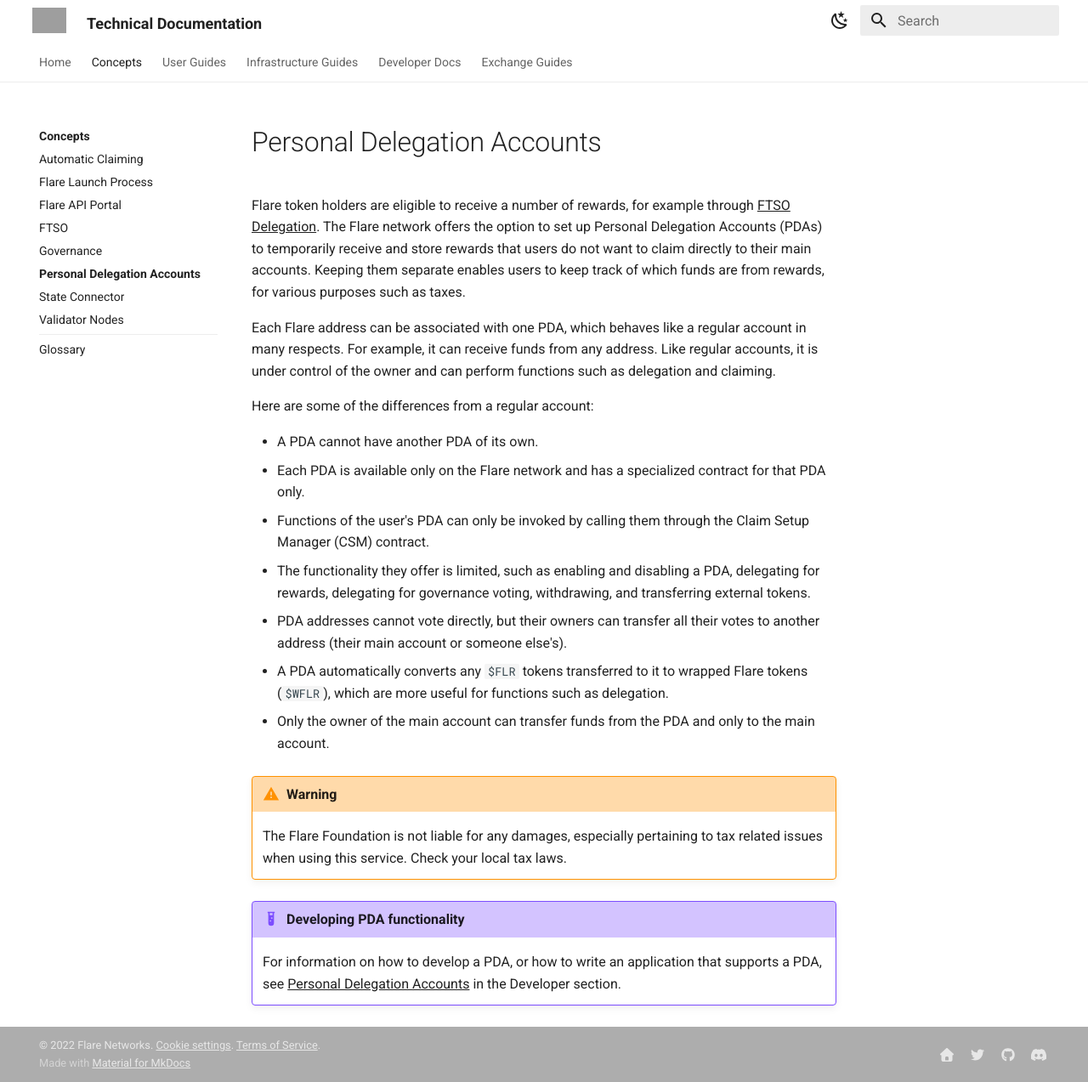
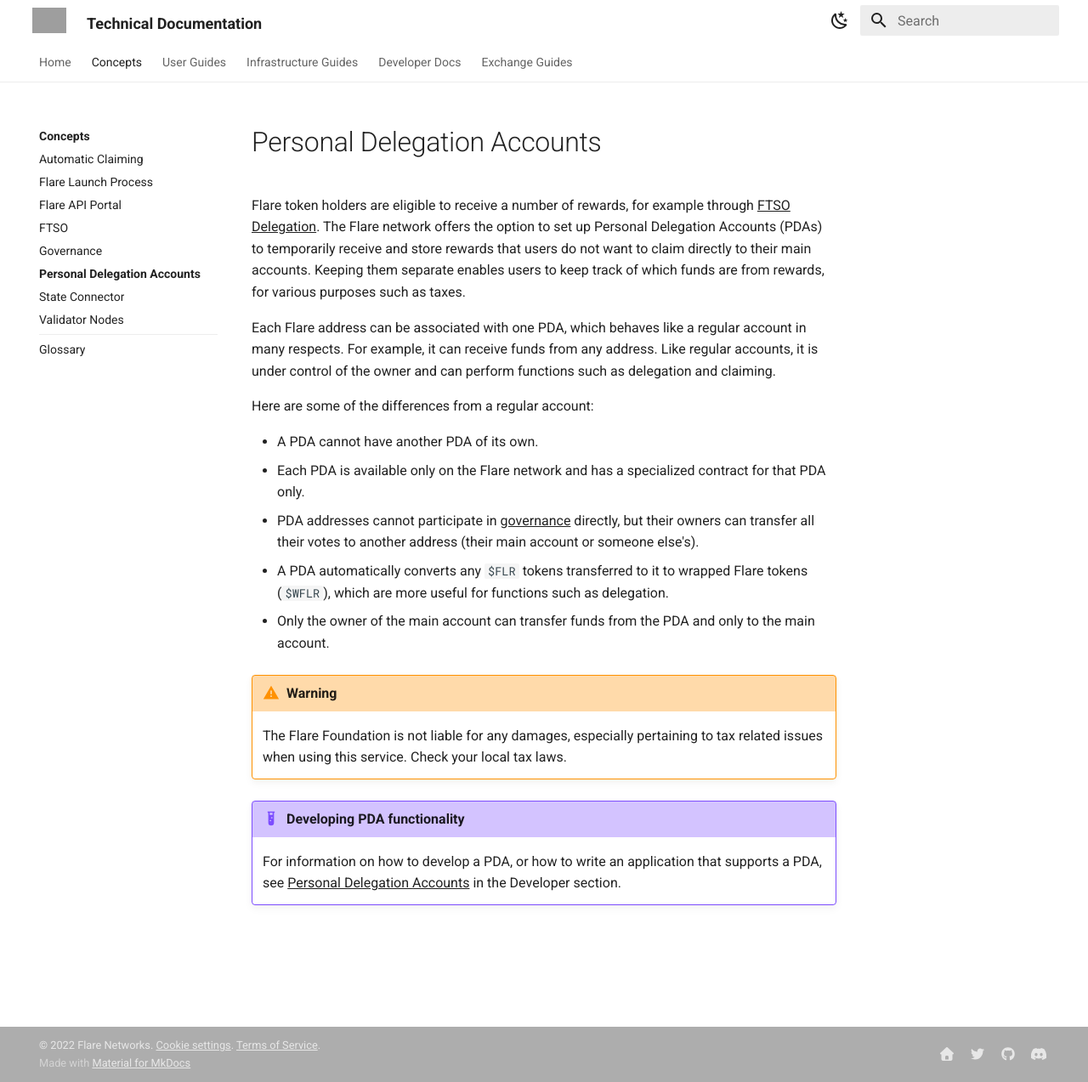
Before and after one commit to flare-foundation/docs, an MkDocs documentation site: the page built from docs/tech/personal-delegation-account.md, in a window 1280 px wide and 1273 px high. Shown: the whole window at 85% size. Built offline with MkDocs 1.6.1 and Material for MkDocs 9.7.7, drawn with Linux system fonts in a browser that asks for light colours; comment, search, counter and statistics services are not loaded; grey boxes are pictures that could not be loaded.

Commit message:
Review of PDA concept page

```diff
--- a/docs/tech/personal-delegation-account.md
+++ b/docs/tech/personal-delegation-account.md
@@ -12,9 +12,7 @@
 
 * A PDA cannot have another PDA of its own.
 * Each PDA is available only on the Flare network and has a specialized contract for that PDA only.
-* Functions of the user's PDA can only be invoked by calling them through the Claim Setup Manager (CSM) contract.
-* The functionality they offer is limited, such as enabling and disabling a PDA, delegating for rewards, delegating for governance voting, withdrawing, and transferring external tokens.
-* PDA addresses cannot vote directly, but their owners can transfer all their votes to another address (their main account or someone else's).
+* PDA addresses cannot participate in [governance](./governance.md) directly, but their owners can transfer all their votes to another address (their main account or someone else's).
 * A PDA automatically converts any `$FLR` tokens transferred to it to wrapped Flare tokens (`$WFLR`), which are more useful for functions such as delegation.
 * Only the owner of the main account can transfer funds from the PDA and only to the main account.
 
```
